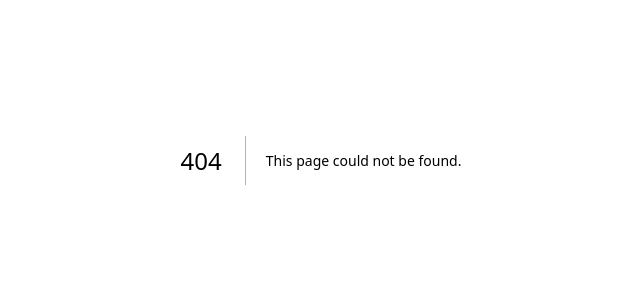
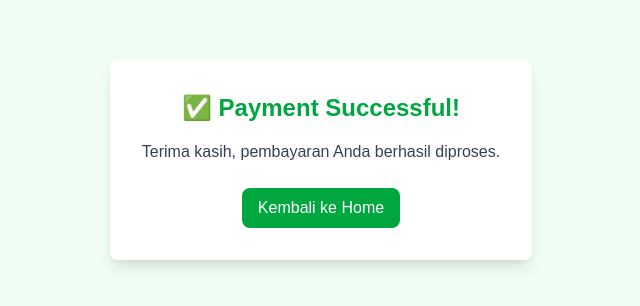
Before and after one commit to ulffiia/UTS20251_ITFinTech_ULFIA_RAHMA, a Next.js app in the folder web_paymentgateway/: page /payment-success in a window 1280 px wide. Before the commit this address had no page. Shown: the part 240-546 px from the top of the page, without its empty margins (319-959 px from the left). Built offline with nearby package versions, Linux system fonts and the light colour scheme.

Commit message:
payment succes or fail page

```diff
--- /dev/null
+++ b/web_paymentgateway/src/app/payment-failed/page.tsx
@@ -0,0 +1,18 @@
+export default function PaymentFailed() {
+  return (
+    <div className="min-h-screen flex items-center justify-center bg-red-50">
+      <div className="bg-white shadow-lg rounded-lg p-8 text-center">
+        <h1 className="text-2xl font-bold text-red-600">❌ Payment Failed!</h1>
+        <p className="mt-4 text-gray-700">
+          Maaf, pembayaran Anda gagal atau dibatalkan.
+        </p>
+        <a
+          href="/checkout"
+          className="mt-6 inline-block bg-red-600 text-white px-4 py-2 rounded-lg hover:bg-red-700"
+        >
+          Coba Lagi
+        </a>
+      </div>
+    </div>
+  );
+}
--- /dev/null
+++ b/web_paymentgateway/src/app/payment-success/page.tsx
@@ -0,0 +1,18 @@
+export default function PaymentSuccess() {
+  return (
+    <div className="min-h-screen flex items-center justify-center bg-green-50">
+      <div className="bg-white shadow-lg rounded-lg p-8 text-center">
+        <h1 className="text-2xl font-bold text-green-600">✅ Payment Successful!</h1>
+        <p className="mt-4 text-gray-700">
+          Terima kasih, pembayaran Anda berhasil diproses.
+        </p>
+        <a
+          href="/"
+          className="mt-6 inline-block bg-green-600 text-white px-4 py-2 rounded-lg hover:bg-green-700"
+        >
+          Kembali ke Home
+        </a>
+      </div>
+    </div>
+  );
+}
```
